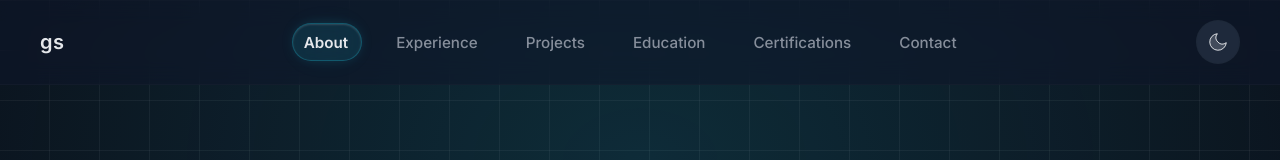
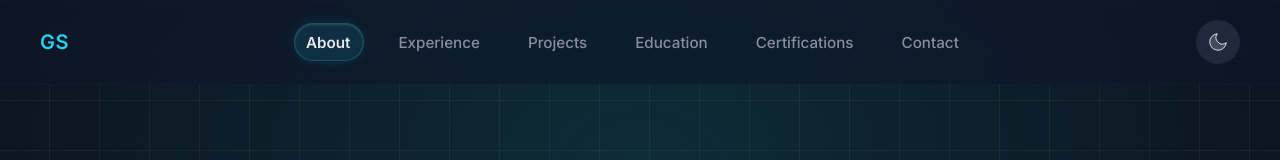
Before and after one commit to garrysawyers3007/portfolio-chat, a React (Create React App) app: page / in a window 1280 px wide. Shown: the top 160 px of the page. Built offline with nearby package versions, Linux system fonts and the light colour scheme.

Commit message:
Some icons added

```diff
--- a/public/index.html
+++ b/public/index.html
@@ -2,7 +2,7 @@
 <html lang="en">
   <head>
     <meta charset="utf-8" />
-    <link rel="icon" href="%PUBLIC_URL%/favicon.ico" />
+    <link id="favicon" rel="icon" href="%PUBLIC_URL%/dark_logo.png" type="image/png" />
     <meta name="viewport" content="width=device-width, initial-scale=1" />
     <meta name="theme-color" content="#000000" />
     <meta
--- a/src/App.css
+++ b/src/App.css
@@ -53,7 +53,7 @@
 .logo {
   font-size: 1.25rem;
   font-weight: var(--font-semibold);
-  color: var(--text);
+  color: var(--primary);
   letter-spacing: 0.02em;
   cursor: pointer;
   transition: color var(--transition-base) var(--ease-in-out),
@@ -61,15 +61,12 @@
               text-decoration-color var(--transition-base) var(--ease-in-out);
   user-select: none;
   text-decoration: none;
-  text-transform: lowercase;
+  text-transform: uppercase;
 }
 
 .logo:hover {
   color: var(--primary);
   opacity: 0.95;
-  text-decoration: underline;
-  text-decoration-thickness: 2px;
-  text-underline-offset: 6px;
 }
 
 .logo:focus-visible {
--- a/src/App.js
+++ b/src/App.js
@@ -110,6 +110,12 @@ const App = () => {
     const theme = isDarkMode ? 'dark' : 'light';
     document.documentElement.dataset.theme = theme;
     localStorage.setItem('theme', theme);
+
+    // Update favicon based on theme
+    const favicon = document.getElementById('favicon');
+    if (favicon) {
+      favicon.href = isDarkMode ? '/dark_logo.png' : '/light_logo.png';
+    }
   }, [isDarkMode]);
 
   useEffect(() => {
--- a/src/components/TopNav.js
+++ b/src/components/TopNav.js
@@ -197,7 +197,7 @@ const TopNav = ({ isDarkMode, onToggleTheme }) => {
         onKeyDown={(e) => (e.key === 'Enter' || e.key === ' ') && scrollToTop()}
         title="Scroll to top"
       >
-        gs
+        GS
       </span>
       <div className="nav-links" ref={navLinksRef}>
         {navItems.map((item) => (
```
Also changed, not shown: public/dark_logo.png (added), public/light_logo.png (added).
